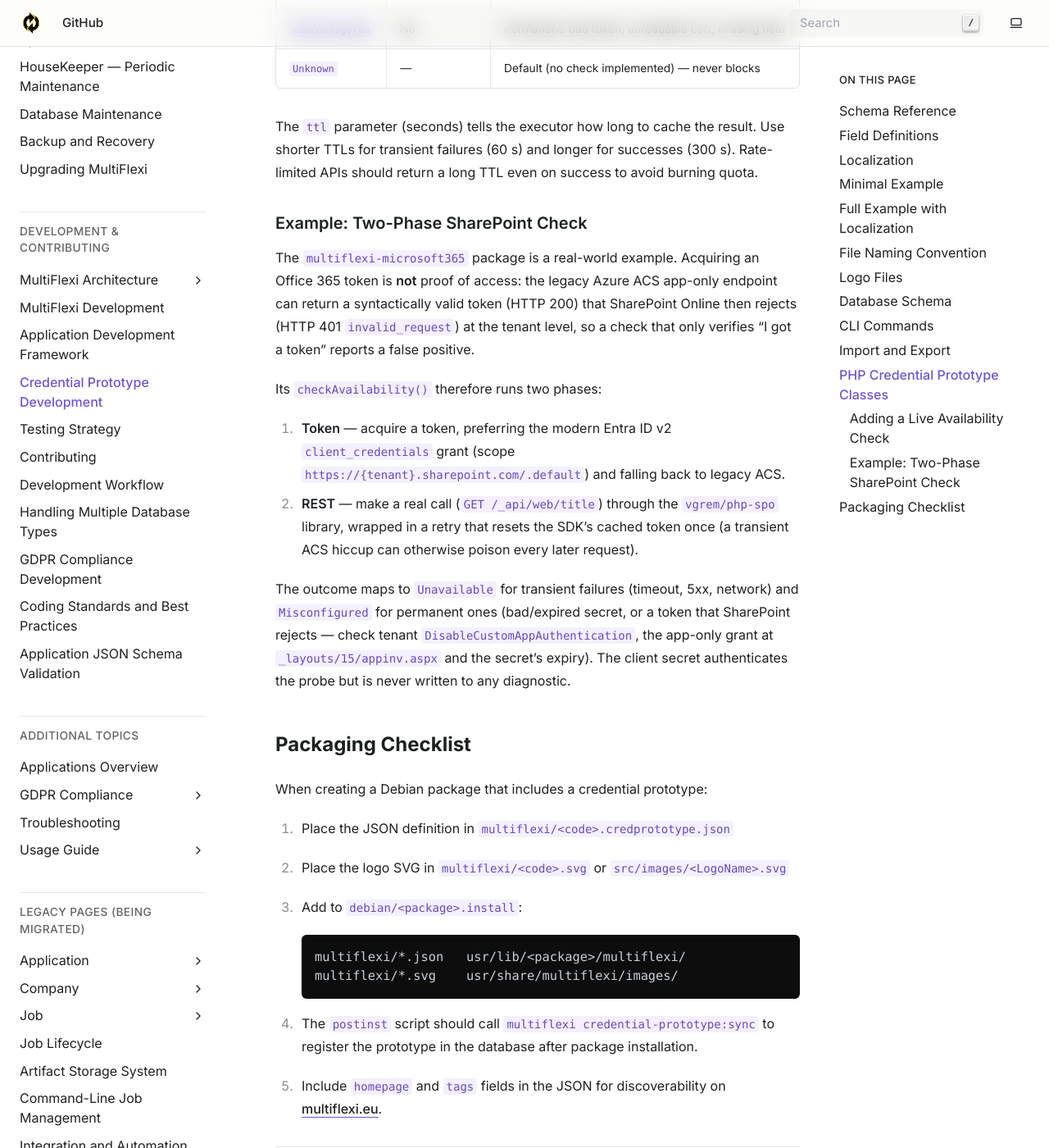
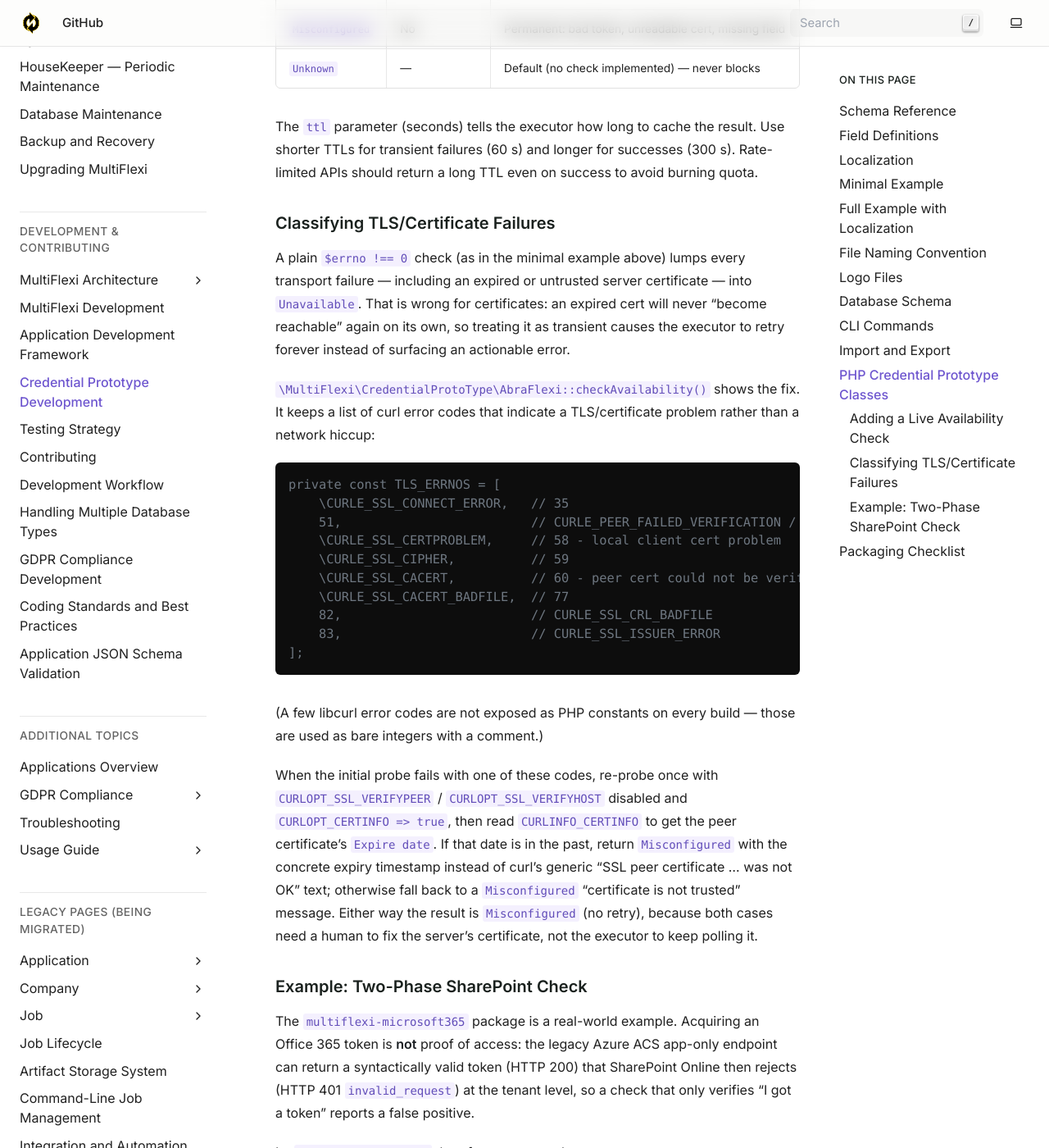
Before and after one commit to VitexSoftware/multiflexi-doc-en, a Sphinx documentation site: the page built from source/development/credential-prototype.rst, in a window 1280 px wide and 1400 px high, scrolled down 10061 px. Shown: the whole window at 82% size. Built offline with Sphinx 7.4.7, drawn with Linux system fonts in a browser that asks for light colours.

Commit message:
docs(credential-prototype): document TLS/certificate failure classification
Co-Authored-By: Claude Sonnet 5 <noreply@anthropic.com>

```diff
--- a/source/development/credential-prototype.rst
+++ b/source/development/credential-prototype.rst
@@ -408,6 +408,45 @@ The ``ttl`` parameter (seconds) tells the executor how long to cache the result.
 Use shorter TTLs for transient failures (60 s) and longer for successes (300 s).
 Rate-limited APIs should return a long TTL even on success to avoid burning quota.
 
+Classifying TLS/Certificate Failures
+^^^^^^^^^^^^^^^^^^^^^^^^^^^^^^^^^^^^^
+
+A plain ``$errno !== 0`` check (as in the minimal example above) lumps every
+transport failure — including an expired or untrusted server certificate —
+into ``Unavailable``. That is wrong for certificates: an expired cert will
+never "become reachable" again on its own, so treating it as transient causes
+the executor to retry forever instead of surfacing an actionable error.
+
+``\MultiFlexi\CredentialProtoType\AbraFlexi::checkAvailability()`` shows the
+fix. It keeps a list of curl error codes that indicate a TLS/certificate
+problem rather than a network hiccup:
+
+.. code-block:: php
+
+    private const TLS_ERRNOS = [
+        \CURLE_SSL_CONNECT_ERROR,   // 35
+        51,                         // CURLE_PEER_FAILED_VERIFICATION / CURLE_SSL_PEER_CERTIFICATE
+        \CURLE_SSL_CERTPROBLEM,     // 58 - local client cert problem
+        \CURLE_SSL_CIPHER,          // 59
+        \CURLE_SSL_CACERT,          // 60 - peer cert could not be verified against CA
+        \CURLE_SSL_CACERT_BADFILE,  // 77
+        82,                         // CURLE_SSL_CRL_BADFILE
+        83,                         // CURLE_SSL_ISSUER_ERROR
+    ];
+
+(A few libcurl error codes are not exposed as PHP constants on every build —
+those are used as bare integers with a comment.)
+
+When the initial probe fails with one of these codes, re-probe once with
+``CURLOPT_SSL_VERIFYPEER`` / ``CURLOPT_SSL_VERIFYHOST`` disabled and
+``CURLOPT_CERTINFO => true``, then read ``CURLINFO_CERTINFO`` to get the
+peer certificate's ``Expire date``. If that date is in the past, return
+``Misconfigured`` with the concrete expiry timestamp instead of curl's
+generic "SSL peer certificate ... was not OK" text; otherwise fall back to a
+``Misconfigured`` "certificate is not trusted" message. Either way the result
+is ``Misconfigured`` (no retry), because both cases need a human to fix the
+server's certificate, not the executor to keep polling it.
+
 Example: Two-Phase SharePoint Check
 ^^^^^^^^^^^^^^^^^^^^^^^^^^^^^^^^^^^^
 
```
